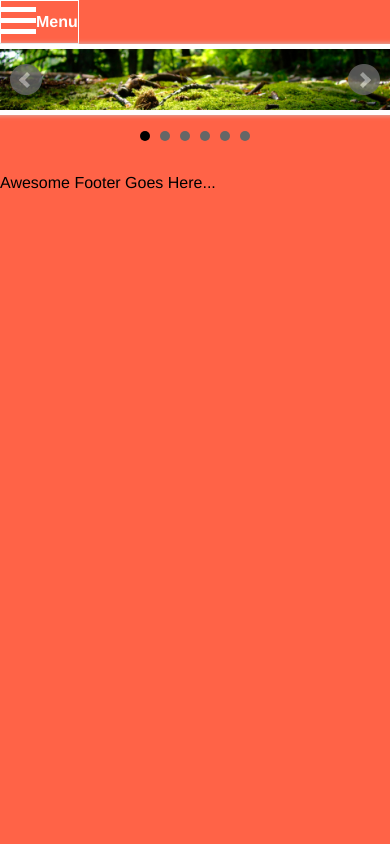
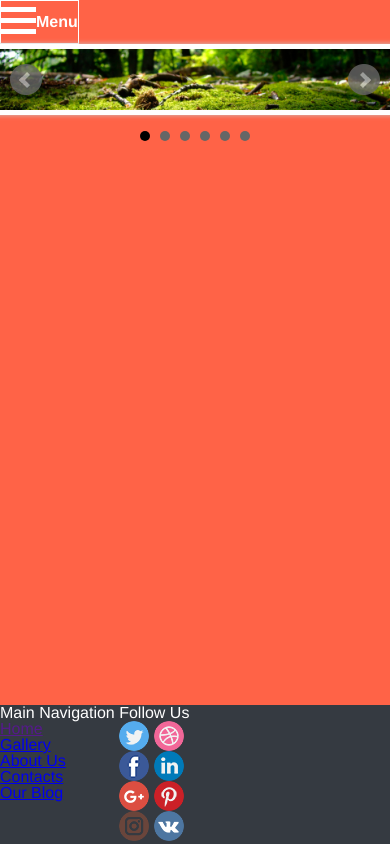
Before and after one commit to AndreyLop/Warehouse-7-, a website: page app/index.html in a window 390 px wide. Drawn offline with nearby package versions, Linux system fonts and the light colour scheme; files that its build step writes are made by us from their sources.

Commit message:
Added responsive navigation and sticky footer

```diff
--- a/app/index.html
+++ b/app/index.html
@@ -25,7 +25,6 @@
     <!-- endbuild -->
   </head>
   <body>
-
       <header>
       	<nav class="nav">
           <div class="nav__mobile-drop">
@@ -229,7 +228,31 @@
 
       </main>
 			<footer>
-        <div>Awesome Footer Goes Here...</div>
+        <div class="footer-items">
+          <h4>Main Navigation</h4>
+          <ul>
+            <li><a href="">Home</a></li>
+            <li><a href="#gallery">Gallery</a></li>
+            <li><a href="#about">About Us</a></li>
+            <li><a href="#contacs">Contacts</a></li>
+            <li><a href="#">Our Blog</a></li>
+          </ul>
+        </div>
+        <div class="footer-items social-media">
+          <h4>Follow Us</h4>
+          <ul>
+            <li><a href="https://twitter.com/?lang=ru" target="_blank" title="Twitter"><div class="twitter social-icons"></div></a></li>
+            <li><a href="https://www.facebook.com/" target="_blank" title="Facebook"><div class="facebook social-icons"></div></a></li>
+            <li><a href="https://plus.google.com/?hl=ru" target="_blank" title="Google+"><div class="google-plus social-icons"></div></a></li>
+            <li><a href="https://www.instagram.com/" target="_blank" title="Instagram"><div class="instagram social-icons"></div></a></li>
+          </ul>
+          <ul>
+            <li><a href="https://dribbble.com/" target="_blank" title="Dribble"><div class="dribble social-icons"></div></a></li>
+            <li><a href="https://www.linkedin.com/" target="_blank" title="Linkedin"><div class="linkedin social-icons"></div></a></li>
+            <li><a href="https://www.pinterest.com/" target="_blank" title="Pinterest"><div class="pinterest social-icons"></div></a></li>
+            <li><a href="https://vk.com/" target="_blank" title="Vkontakte"><div class="vkontakte social-icons"></div></a></li>
+          </ul>
+        </div>
 			</footer>
 
     <!-- Google Analytics: change UA-XXXXX-X to be your site's ID. -->
--- a/app/scripts/main.js
+++ b/app/scripts/main.js
@@ -238,7 +238,10 @@ $(document).ready(function(){
   (function(){
     $('.nav__mobile-drop').on('click', function(){
       $('.hamburger').toggleClass('change');//Hamburger close animation
-      $('.nav__menu').slideToggle();//SHow menu to button toggle
+      $('.nav__menu').slideToggle(function(){
+        $(this).toggleClass('shown');
+        $(this).removeAttr('style');
+      });//SHow menu to button toggle
     });
 
   })();
@@ -474,8 +477,6 @@ $(document).ready(function(){
     } // end IE8 upload support
   })();//end file upload
 
-
-
   //Gallery logic
   (function(){
 
@@ -494,8 +495,6 @@ $(document).ready(function(){
     var templateScript = $('#gallery-template').html();
     var theTemplate = Handlebars.compile(templateScript);
     $('.gallery').append(theTemplate(images));
-
-    $('.gallery')
   })();
   //End gallery
 
@@ -506,4 +505,21 @@ $(document).ready(function(){
   })();
   //End slider
 
+  //Dynamic sticky footer
+  (function(){
+    function footerAlign() {
+      $('footer').css('display', 'block');
+      $('footer').css('height', 'auto');
+      var footerHeight = $('footer').outerHeight();
+      $('body').css('padding-bottom', footerHeight);
+      $('footer').css('height', footerHeight);
+    }
+    $(document).ready(function(){
+      footerAlign();
+    });
+    $( window ).resize(function() {
+      footerAlign();
+    });
+  })();
+
 }); //end ready
--- a/app/styles/main.scss
+++ b/app/styles/main.scss
@@ -7,3 +7,4 @@
 @import "partials/_navigation.scss";
 @import "partials/_registration.scss";
 @import "partials/_gallery.scss";
+@import "partials/_footer.scss";
--- /dev/null
+++ b/app/styles/partials/_footer.scss
@@ -0,0 +1,42 @@
+footer {
+  background-color: $grey;
+  color: #fff;
+}
+
+.footer-items {
+  display: inline-block;
+  vertical-align: top;
+}
+
+.social-media ul {
+  display: inline-block;
+}
+
+.social-icons {
+  height: 30px;
+  width: 30px;
+  background-image: url('../../images/social2.png');
+  background-repeat: no-repeat;
+}
+.twitter {
+  background-position: -60px -30px;
+}
+.dribble {}
+.facebook {
+  background-position: -30px 0px;
+}
+.google-plus {
+  background-position: -60px 0px;
+}
+.instagram {
+  background-position: -90px 0px;
+}
+.linkedin {
+  background-position: 0px -30px;
+}
+.pinterest {
+  background-position: -30px -30px;
+}
+.vkontakte {
+  background-position: -90px -30px;
+}
--- a/app/styles/partials/_global.scss
+++ b/app/styles/partials/_global.scss
@@ -4,6 +4,20 @@ body {
   max-width:1200px;
   margin:0 auto;
 }
+
+html {
+  position: relative;
+  min-height: 100%;
+}
+footer {
+  display:none;
+  position: absolute;
+  left: 0;
+  bottom: 0;
+  height: auto;
+  width: 100%;
+}
+
 
 label {
   display: block;
--- a/app/styles/partials/_navigation.scss
+++ b/app/styles/partials/_navigation.scss
@@ -1,6 +1,10 @@
 .nav {
   color: $white;
   font-weight: 600;
+}
+
+.nav__menu.shown {
+  display: block;
 }
 
 .nav__menu li {
@@ -87,12 +91,19 @@
 }
 
 @media screen and (max-width: $break-sm) {
+  .nav {
+    position: relative;
+  }
   .nav__mobile-drop {
     display: table;
   }
   .nav__menu {
+    position: absolute;
+    width:100%;
+    background-color: $red;
     display: none;
     text-align: center;
+    z-index: 100000;
   }
   .nav__menu li {
     display: block;
--- a/app/styles/partials/_variables.scss
+++ b/app/styles/partials/_variables.scss
@@ -1,3 +1,4 @@
 $white: #fff;
+$grey: #353A41;
 $red: tomato;
 $break-sm: 600px;
```
Also changed, not shown: app/images/social.png (added), app/images/social2.png (added).
